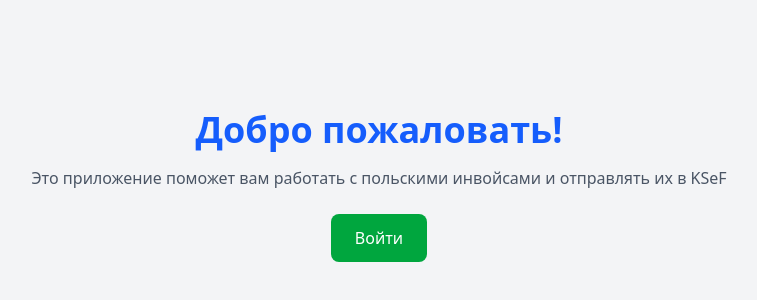
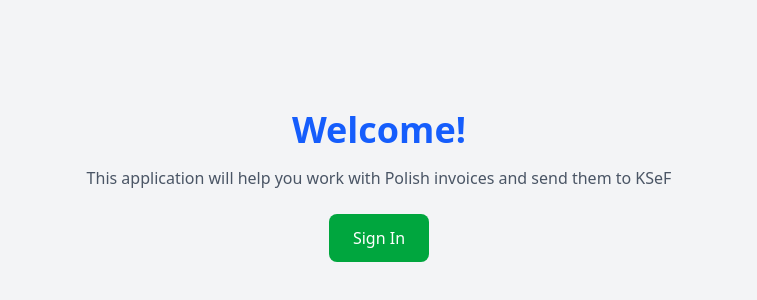
Before and after one commit to alexandear81/polishInvoicingfront, a React (Vite) app: page / in a window 1280 px wide. Shown: the part 214-514 px from the top of the page, without its empty margins (261-1018 px from the left). Built offline with nearby package versions, Linux system fonts and the light colour scheme; no server answers.

Commit message:
Translate the landing page

```diff
--- a/src/pages/Landing.tsx
+++ b/src/pages/Landing.tsx
@@ -7,7 +7,7 @@ export default function Landing() {
   if (isLoading) {
     return (
       <div className="min-h-screen flex items-center justify-center bg-gray-100">
-        <p className="text-xl text-gray-700">Загрузка...</p>
+        <p className="text-xl text-gray-700">Loading...</p>
       </div>
     )
   }
@@ -18,15 +18,15 @@ export default function Landing() {
 
   return (
     <div className="min-h-screen flex flex-col items-center justify-center bg-gray-100 p-6">
-      <h1 className="text-4xl font-bold text-blue-600 mb-4">Добро пожаловать!</h1>
+      <h1 className="text-4xl font-bold text-blue-600 mb-4">Welcome!</h1>
       <p className="mb-6 text-gray-600 text-center">
-        Это приложение поможет вам работать с польскими инвойсами и отправлять их в KSeF
+        This application will help you work with Polish invoices and send them to KSeF
       </p>
       <button
         onClick={() => loginWithRedirect()}
         className="bg-green-600 text-white px-6 py-3 rounded-lg hover:bg-green-700 transition"
       >
-        Войти
+        Sign In
       </button>
     </div>
   )
```
